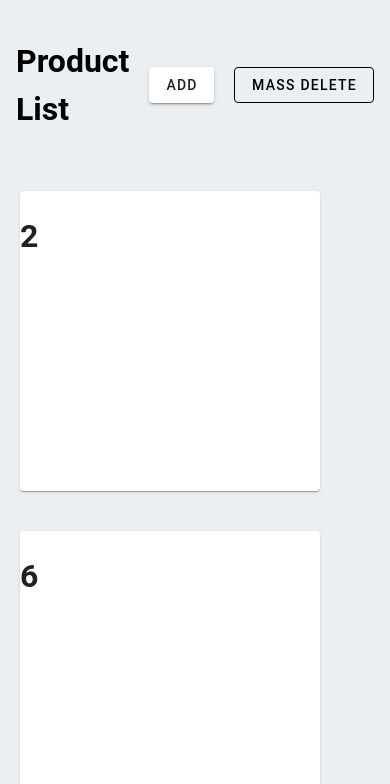
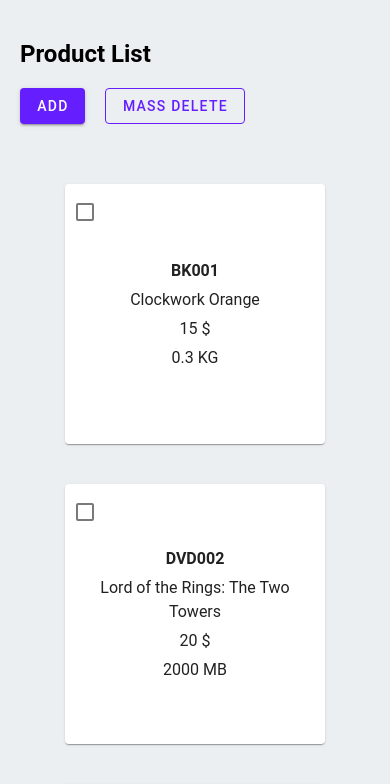
Before and after one commit to denis-bessarab/scandiweb_frontend, a Vue app: page / in a window 390 px wide. Shown: the top 784 px of the page. Built offline with nearby package versions, Linux system fonts and the light colour scheme.

Commit message:
product-list

```diff
--- a/src/App.vue
+++ b/src/App.vue
@@ -7,5 +7,8 @@
 <template>
   <VApp class="bg-blue-grey-lighten-5">
     <RouterView />
+    <VFooter class="bg-blue-grey-lighten-4 mt-10 justify-center">
+      <h6>Denis Bessarab. Scandiweb Test Assignment 2023</h6>
+    </VFooter>
   </VApp>
 </template>
--- a/src/components/Product/Product.vue
+++ b/src/components/Product/Product.vue
@@ -1,9 +1,14 @@
 <script lang="ts">
+import {PropType} from "vue";
 
-import {ProductIterface} from "../../interfaces/interfaces.ts";
+import {ProductInterface} from "../../interfaces/interfaces.ts";
+
 export default {
   props: {
-    product: Object as ProductIterface
+    product: {
+      type: Object as PropType<ProductInterface>,
+      required: true,
+    },
   },
   data() {
     return {
@@ -14,7 +19,20 @@
 </script>
 
 <template>
-    <VCard class="product">
-      <h1>{{$props.product.id}}</h1>
+  <div id="product">
+    <VCard class="product-card">
+      <VContainer>
+        <VCheckbox class="delete-checkbox" color="deep-purple-accent-3" @input="$emit('updateDeleteList',product.id)"></VCheckbox>
+        <h4>{{product.sku}}</h4>
+        <p>{{product.attributes.name}}</p>
+        <p>{{product.attributes.price_usd}} $</p>
+        <p v-if="product.attributes.dimensions">
+          Dimensions:
+          {{product.attributes.dimensions.height.toString()}}x{{product.attributes.dimensions.wide.toString()}}x{{product.attributes.dimensions.length.toString()}}
+        </p>
+        <p v-if="product.attributes.size_mb">{{product.attributes.size_mb}} MB</p>
+        <p v-if="product.attributes.weight">{{product.attributes.weight}} KG</p>
+      </VContainer>
     </VCard>
+  </div>
 </template>
--- a/src/components/Product/_product.scss
+++ b/src/components/Product/_product.scss
@@ -1,6 +1,23 @@
-.product {
+#product {
   width: 300px;
-  height:300px;
-  margin:20px;
-  display: inline-block !important;
+  height: 300px;
+  padding: 20px;
+
+  .product-card {
+    position: relative;
+    height: 100%;
+    display: flex !important;
+    align-items: center;
+
+    p,h4 {
+      text-align: center;
+      margin: 5px 0;
+    }
+  }
+
+  .delete-checkbox {
+    position: absolute;
+    left: 0;
+    top:0;
+  }
 }
--- a/src/components/ProductList/ProductList.vue
+++ b/src/components/ProductList/ProductList.vue
@@ -2,7 +2,7 @@
 
 import {getProducts} from "../../api/api.ts";
 import {AxiosError, AxiosResponse} from "axios";
-import {ProductIterface} from "../../interfaces/interfaces.ts";
+import {ProductInterface} from "../../interfaces/interfaces.ts";
 import Product from "../Product/Product.vue";
 
 export default {
@@ -10,19 +10,31 @@
   data() {
     return {
       model: {
-        products : [] as ProductIterface[]
+        products: [] as ProductInterface[],
+        deleteList: [] as number[],
       }
     }
   },
   methods: {
-
+    addProduct: function () {
+      this.$router.push('/add-product');
+    },
+    updateDeleteList: function (product_id: number) {
+      if (this.model.deleteList.includes(product_id)) {
+        this.model.deleteList = this.model.deleteList.filter(id => {
+          return id !== product_id
+        })
+      } else {
+        this.model.deleteList.push(product_id)
+      }
+    }
     },
     mounted() {
       getProducts()
-        .then((res:AxiosResponse) => {
+          .then((res: AxiosResponse) => {
             this.model.products = res.data
           })
-        .catch((err:AxiosError) => {
+          .catch((err: AxiosError) => {
             console.log(err)
           })
     }
@@ -30,13 +42,17 @@
 </script>
 
 <template>
-  <VContainer class="d-flex align-center">
-    <h1 class="d-inline-block">Product List </h1>
-    <VSpacer/>
-    <VBtn class="mr-5">Add</VBtn>
-    <VBtn class="" id="delete-product-btn" variant="outlined">Mass Delete</VBtn>
+  <div id="product-list">
+    <VContainer class="app-bar">
+      <h1>Product List </h1>
+      <VSpacer class="spacer"/>
+      <VBtn color="deep-purple-accent-3" @click="addProduct">Add</VBtn>
+      <VBtn id="delete-product-btn" variant="outlined" color="deep-purple-accent-3">Mass Delete</VBtn>
     </VContainer>
-  <VContainer class="pa-0 d-flex flex-row flex-wrap">
-      <Product v-for="product in this.model.products" :product="product" />
+
+    <VContainer class="product-container-main">
+      <Product v-for="product in this.model.products" :product="product"
+               @updateDeleteList="updateDeleteList"/>
     </VContainer>
+  </div>
 </template>
--- /dev/null
+++ b/src/components/ProductList/_productList.scss
@@ -0,0 +1,90 @@
+#product-list {
+  .app-bar {
+    display: flex;
+    align-items: center;
+    padding:20px;
+    position: relative;
+  }
+
+  .app-bar::after {
+    content:'';
+    height: 2px;
+    position: absolute;
+    left:50%;
+    transform: translate(-50%);
+    width: 100%;
+    bottom: 0;
+    background-color: #78909C;
+  }
+
+  h1 {
+    display: inline-block;
+  }
+
+  #delete-product-btn {
+    margin-left: 20px;
+  }
+
+  .product-container-main {
+    padding: 0;
+    display: flex;
+    flex-direction: row;
+    flex-wrap: wrap;
+    margin-top: 20px;
+  }
+}
+
+@media screen and (max-width: 960px) {
+  #product-list {
+    .app-bar,.product-container-main {
+      width: 900px;
+    }
+  }
+}
+@media screen and (max-width: 900px) {
+  #product-list {
+    .app-bar,.product-container-main {
+      width: 600px;
+    }
+  }
+}
+@media screen and (max-width: 600px) {
+  #product-list {
+    .app-bar,{
+      width: 100%;
+    }
+    .product-container-main {
+      width: 300px;
+    }
+    h1 {
+      font-size: 1.5rem;
+    }
+
+    .app-bar::after {
+      display: none;
+    }
+  }
+}
+
+@media screen and (max-width: 450px) {
+  #product-list {
+    .app-bar {
+      flex-wrap: wrap;
+    }
+    .spacer {
+      display: none;
+    }
+    h1 {
+      font-size: 1.5rem;
+      flex-basis: 100%;
+    }
+  }
+}
+
+@media screen and (max-width: 300px) {
+  #product-list {
+    .product-container-main {
+      width: 100%;
+    }
+  }
+}
--- a/src/interfaces/interfaces.ts
+++ b/src/interfaces/interfaces.ts
@@ -1,4 +1,4 @@
-export interface ProductIterface {
+export interface ProductInterface {
 	id: number,
 	sku: string,
 	attributes: ProductAttributes
--- a/src/style/style.scss
+++ b/src/style/style.scss
@@ -1,2 +1,3 @@
 @import "normalize";
 @import "../components/Product/product";
+@import "../components/ProductList/productList";
--- a/test_db.json
+++ b/test_db.json
@@ -82,5 +82,76 @@
         "length": 220
       }
     }
+  },
+  {
+    "id": 15,
+    "sku": "BK001",
+    "attributes": {
+      "name": "Clockwork Orange",
+      "weight": 0.3,
+      "price_usd": 15
+    }
+  },
+  {
+    "id": 16,
+    "sku": "DVD002",
+    "attributes": {
+      "name": "Lord of the Rings: The Two Towers",
+      "size_mb": 2000,
+      "price_usd": 20
+    }
+  },
+  {
+    "id": 17,
+    "sku": "FR001",
+    "attributes": {
+      "name": "Chair",
+      "price_usd": 10,
+      "dimensions": {
+        "wide": 30,
+        "height": 150,
+        "length": 30
+      }
+    }
+  },
+  {
+    "id": 18,
+    "sku": "DVD001",
+    "attributes": {
+      "name": "Lord of the Rings: The Fellowship of the Ring",
+      "size_mb": 2000,
+      "price_usd": 20
+    }
+  },
+  {
+    "id": 19,
+    "sku": "FR002",
+    "attributes": {
+      "name": "Table",
+      "price_usd": 30,
+      "dimensions": {
+        "wide": 120,
+        "height": 100,
+        "length": 120
+      }
+    }
+  },
+  {
+    "id": 20,
+    "sku": "BK002",
+    "attributes": {
+      "name": "Harry Potter and Deathly Hollows",
+      "weight": 0.4,
+      "price_usd": 20
+    }
+  },
+  {
+    "id": 22,
+    "sku": "DVD003",
+    "attributes": {
+      "name": "The Godfather",
+      "size_mb": 1800,
+      "price_usd": 20
+    }
   }
 ]
```
Also changed, not shown: src/style/_global.scss (added). Lines whose indentation alone changed are shown as unchanged.
